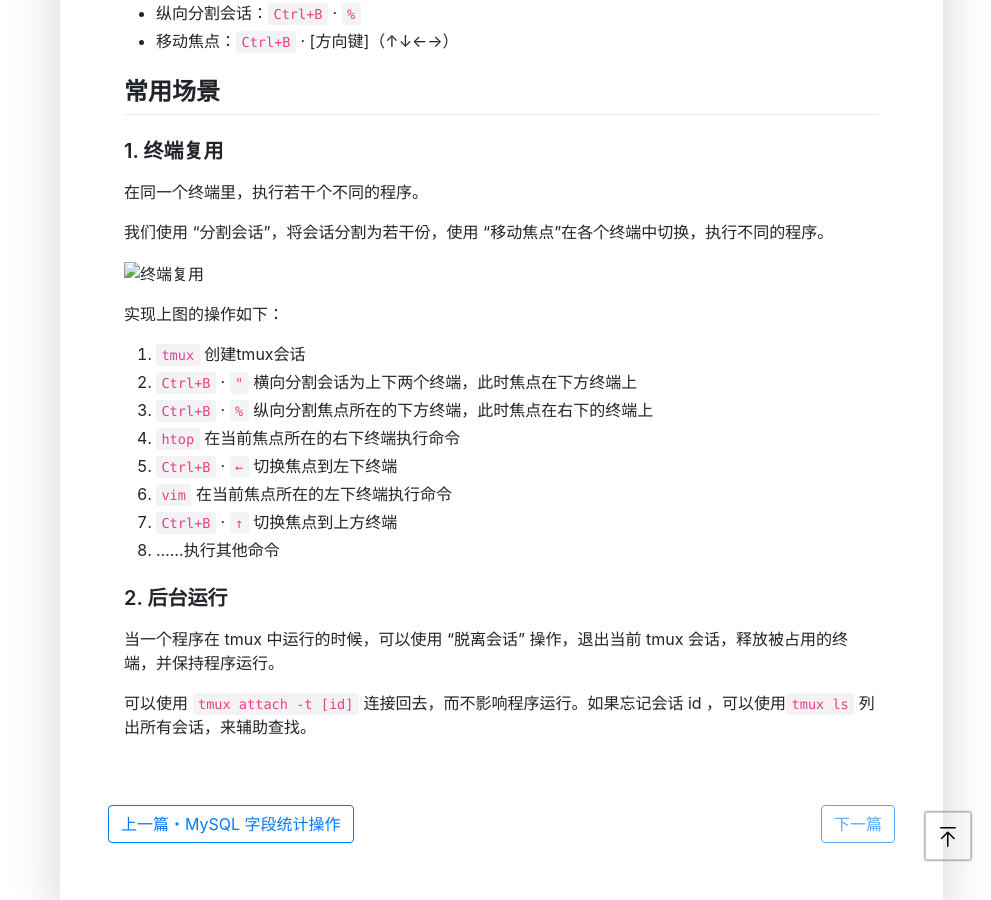
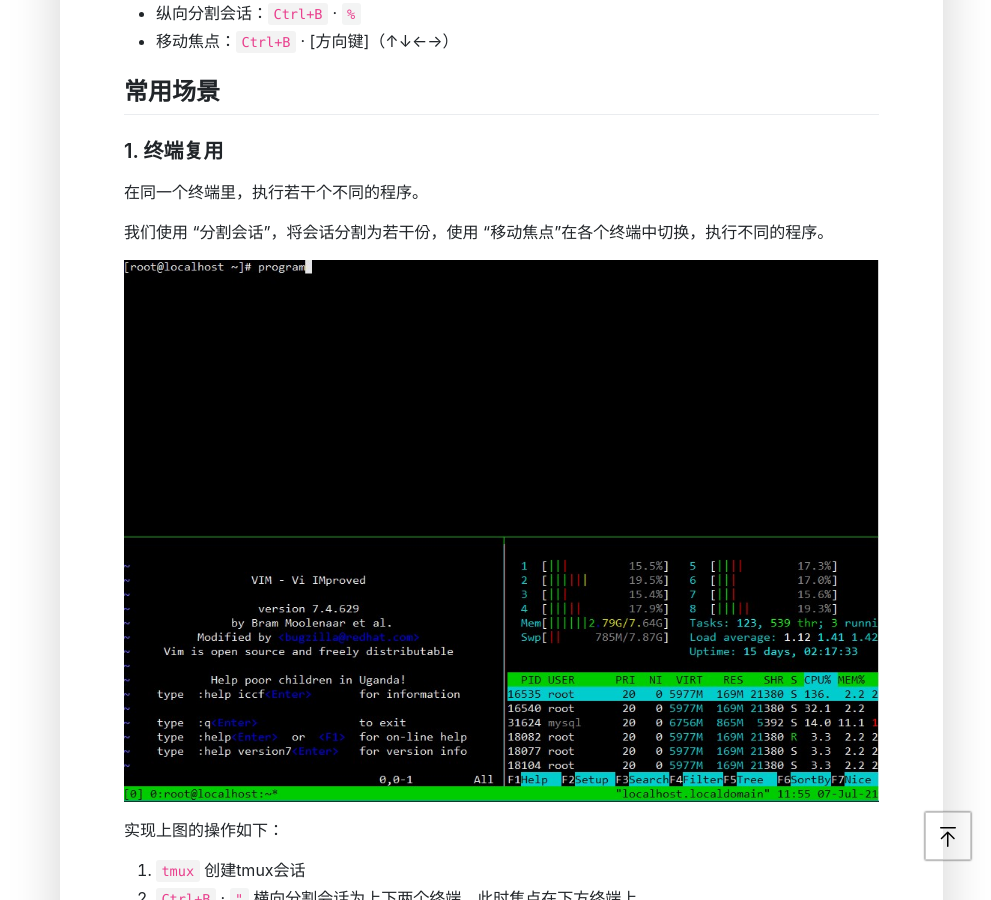
Before and after one commit to moonlightwatch/moonlightwatch.github.io, a Jekyll site: the page built from _posts/2021-07-07-tmux工具.md, in a window 1280 px wide and 900 px high, scrolled down 1015 px. Shown: the whole window, without its empty margins (289-1280 px from the left). Built offline with Jekyll 4.4.1, drawn with Linux system fonts in a browser that asks for light colours; comment, search, counter and statistics services are not loaded.

Commit message:
Update 2021-07-07-tmux工具.md

```diff
--- a/_posts/2021-07-07-tmux工具.md
+++ b/_posts/2021-07-07-tmux工具.md
@@ -45,7 +45,7 @@ tmux 的快捷键均以 `Ctrl+B` 开始。
 
 我们使用 “分割会话”，将会话分割为若干份，使用 “移动焦点”在各个终端中切换，执行不同的程序。
 
-![终端复用](assets\images\tmux\终端复用.jpg)
+![终端复用](/assets/images/tmux/终端复用.jpg)
 
 实现上图的操作如下：
 
```
